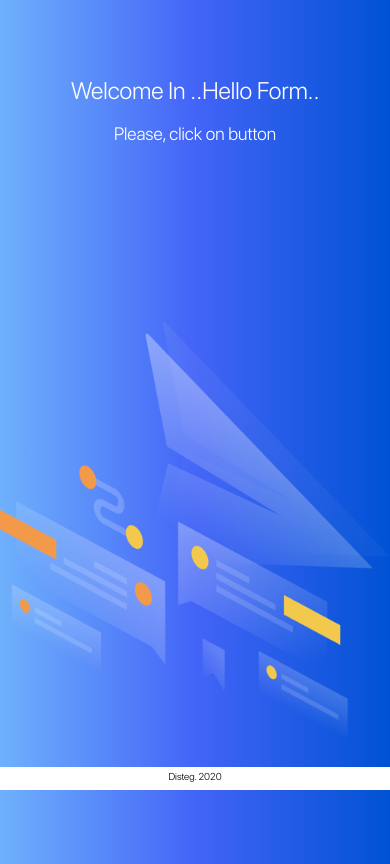
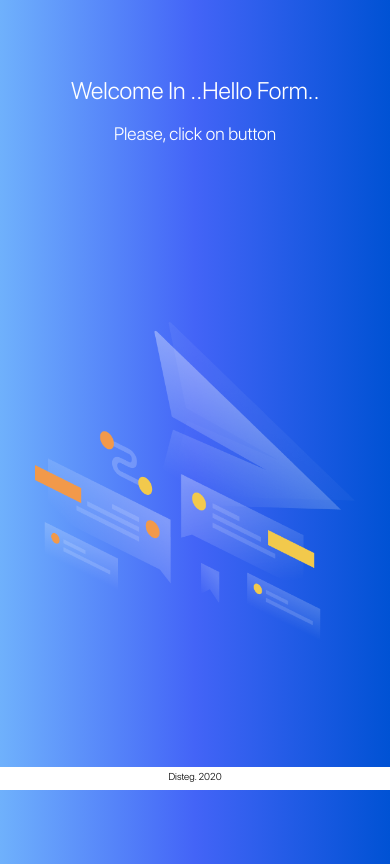
Before and after one commit to Disteg/HelloForm, a plain HTML site: page index.html in a window 390 px wide. Shown: the part 54-918 px from the top of the page. Drawn offline with Linux system fonts and the light colour scheme.

Commit message:
initi commit

```diff
--- a/pages/index.css
+++ b/pages/index.css
@@ -129,6 +129,14 @@ html {
     .Illustation {
         width: 420px;
         height: 420px;
+
+    }
+}
+
+@media (max-width: 420px) {
+    .Illustation {
+        width: 320px;
+        height: 320px;
 
     }
 }
```
